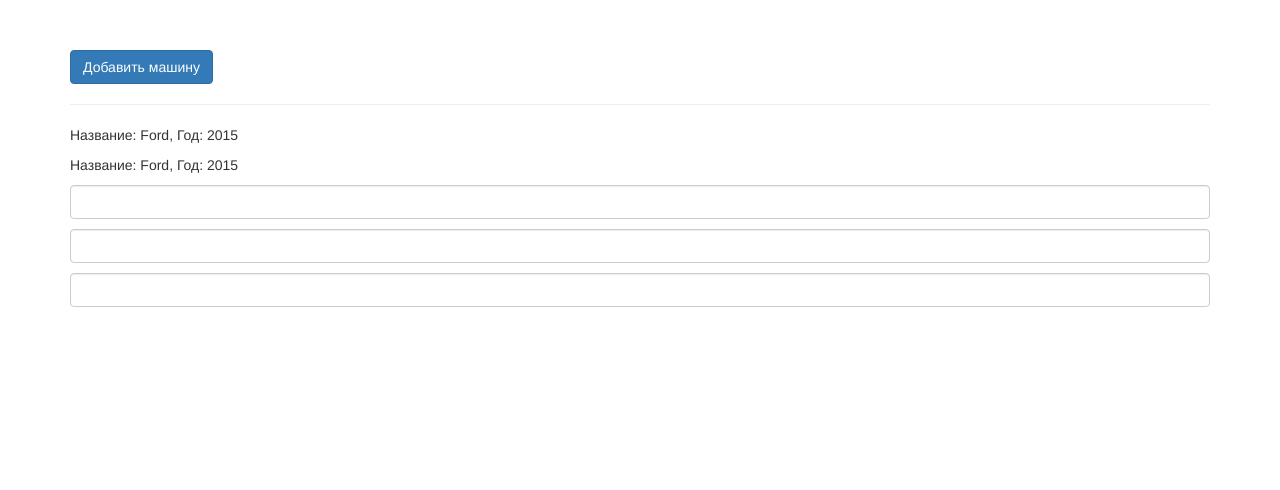
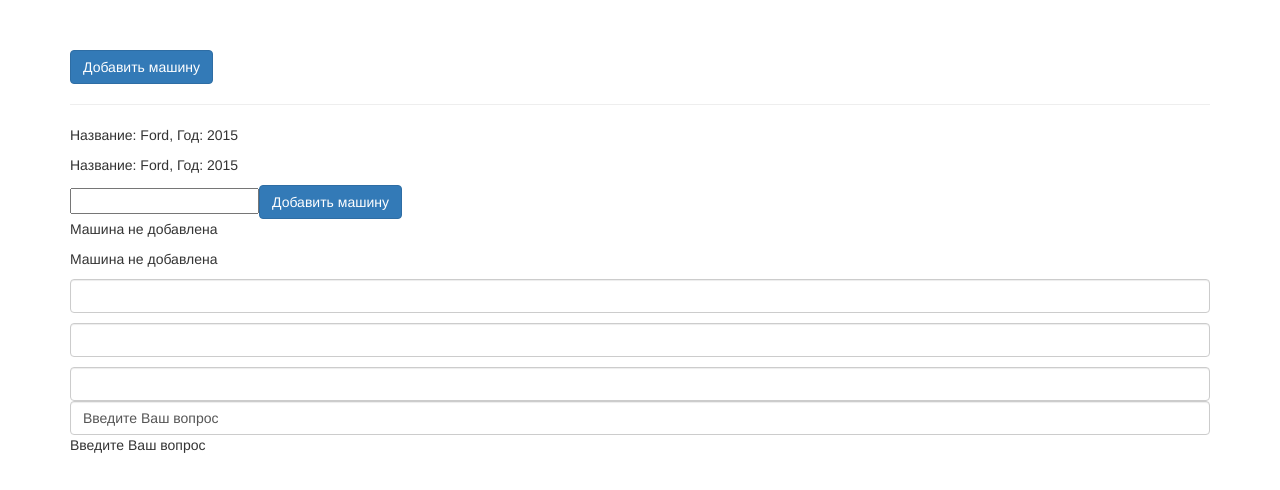
Before and after one commit to sskovalevskiy/angular, an Angular app: page / in a window 1280 px wide. Shown: the top 490 px of the page. Built offline with nearby package versions, Linux system fonts and the light colour scheme.

Commit message:
Добавлена обработка события по условию, используя *ngIf

```diff
--- a/src/app/app.module.ts
+++ b/src/app/app.module.ts
@@ -4,6 +4,7 @@ import { NgModule } from '@angular/core';
 import { AppComponent } from './app.component';
 import { CarsComponent } from './cars/cars.component';
 import { CarComponent } from './car/car.component';
+import {FormsModule} from "@angular/forms";
 
 @NgModule({
   declarations: [
@@ -12,7 +13,8 @@ import { CarComponent } from './car/car.component';
     CarComponent
   ],
   imports: [
-    BrowserModule
+    BrowserModule,
+    FormsModule
   ],
   providers: [],
   bootstrap: [AppComponent]
--- a/src/app/cars/cars.component.html
+++ b/src/app/cars/cars.component.html
@@ -4,6 +4,17 @@
 <hr>
 <app-car></app-car>
 <app-car></app-car>
+
+<input type="text" class="form-comtrol" [(ngModel)]="carName">
+<button class="btn btn-primary" (click)="addCar2()">Добавить машину</button>
+<!-- Первый вариант -->
+<p *ngIf="!carWasAdded">Машина не добавлена</p>
+<p *ngIf="carWasAdded">Машина добавлена</p>
+<!-- Второй вариант -->
+<p *ngIf="!carWasAdded; else successStatus">Машина не добавлена</p>
+<ng-template #successStatus>
+  <p>Машина добавлена</p>
+</ng-template>
 
 <input type="text" class="form-control" (input)="onInputEvent($event)">
 <p>{{inputEvent}}</p>
@@ -14,4 +25,6 @@
 
 <!--<input type="text" class="form-control" (keyup)="onKeyUp($event)">-->
 <input type="text" class="form-control" (keyup.enter)="onKeyUp($event)">
+<!-- Пример двустороннего связывания с помощью [(ngModel)]; необходимо добавить FormsModule в app.module для работы ngModel-->
+<input type="text" class="form-control" [(ngModel)]="inputTextAfterEnter">
 <p>{{inputTextAfterEnter}}</p>
--- a/src/app/cars/cars.component.ts
+++ b/src/app/cars/cars.component.ts
@@ -9,9 +9,10 @@ export class CarsComponent {
 
   canAddCar: boolean = false;
   addCarStatus: string = '';
+  carWasAdded: boolean = false;
   inputEvent: string = '';
   inputText: string = '';
-  inputTextAfterEnter: string = '';
+  inputTextAfterEnter: string = 'Введите Ваш вопрос';
 
   constructor() {
     setTimeout(() => {
@@ -21,6 +22,10 @@ export class CarsComponent {
 
   addCar() {
     this.addCarStatus = 'Машина добавлена!';
+  }
+
+  addCar2() {
+    this.carWasAdded = true;
   }
 
   onInputEvent(event: Event) {
```
